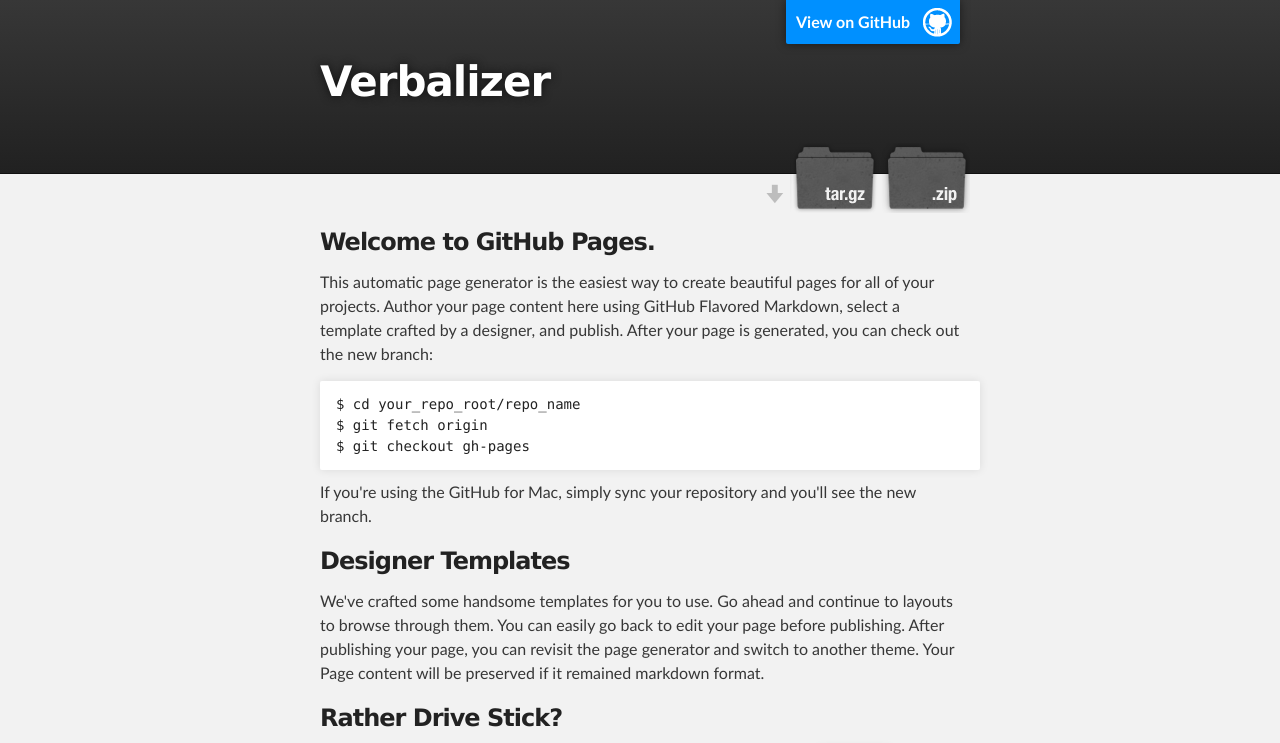
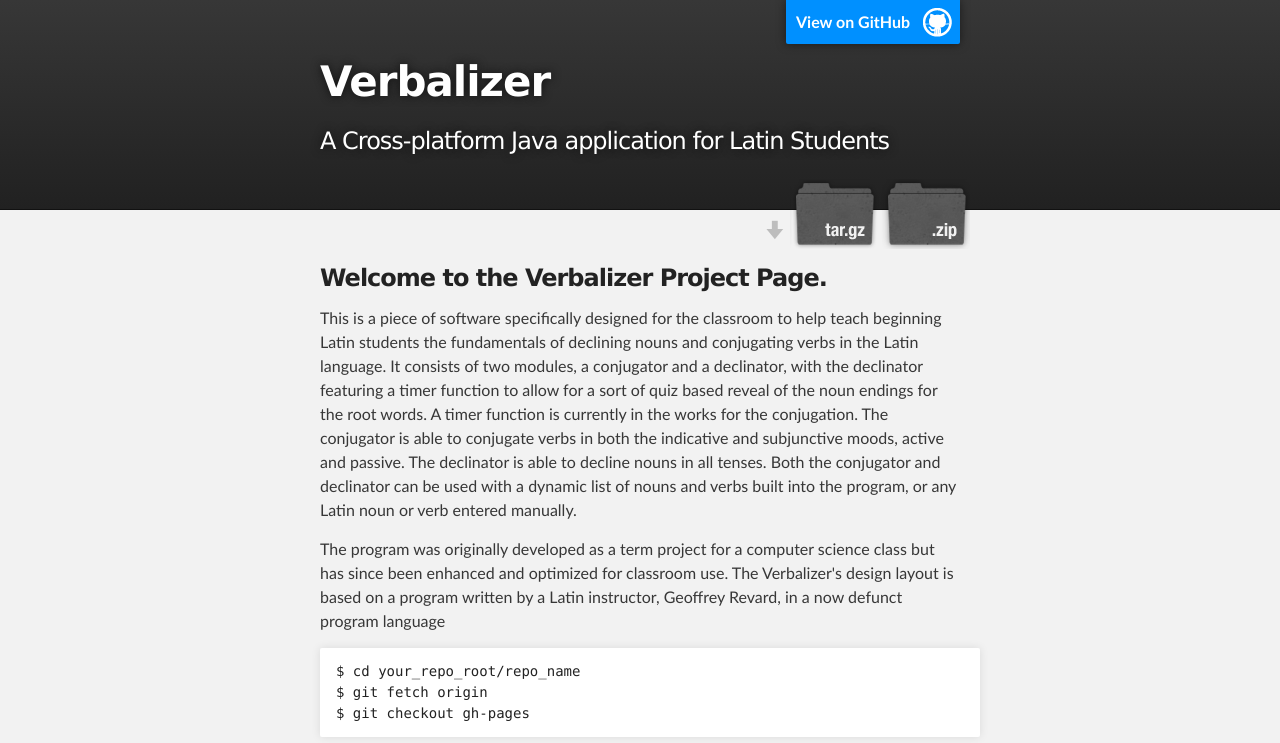
Before and after one commit to TheRandomPC/verbalizer, a plain HTML site: page index.html in a window 1280 px wide. Shown: the top 743 px of the page. Drawn offline with Linux system fonts and the light colour scheme.

```diff
--- a/index.html
+++ b/index.html
@@ -4,7 +4,7 @@
   <head>
     <meta charset='utf-8'>
     <meta http-equiv="X-UA-Compatible" content="chrome=1">
-    <meta name="description" content="Verbalizer : ">
+    <meta name="description" content="Verbalizer : A Cross-platform Java application for Latin Students">
 
     <link rel="stylesheet" type="text/css" media="screen" href="stylesheets/stylesheet.css">
 
@@ -19,7 +19,7 @@
           <a id="forkme_banner" href="https://github.com/TheRandomPC/verbalizer">View on GitHub</a>
 
           <h1 id="project_title">Verbalizer</h1>
-          <h2 id="project_tagline"></h2>
+          <h2 id="project_tagline">A Cross-platform Java application for Latin Students</h2>
 
             <section id="downloads">
               <a class="zip_download_link" href="https://github.com/TheRandomPC/verbalizer/zipball/master">Download this project as a .zip file</a>
@@ -32,9 +32,12 @@
     <div id="main_content_wrap" class="outer">
       <section id="main_content" class="inner">
         <h3>
-<a id="welcome-to-github-pages" class="anchor" href="#welcome-to-github-pages" aria-hidden="true"><span class="octicon octicon-link"></span></a>Welcome to GitHub Pages.</h3>
+<a id="welcome-to-the-verbalizer-project-page" class="anchor" href="#welcome-to-the-verbalizer-project-page" aria-hidden="true"><span class="octicon octicon-link"></span></a>Welcome to the Verbalizer Project Page.</h3>
 
-<p>This automatic page generator is the easiest way to create beautiful pages for all of your projects. Author your page content here using GitHub Flavored Markdown, select a template crafted by a designer, and publish. After your page is generated, you can check out the new branch:</p>
+<p>This is a piece of software specifically designed for the classroom to help teach beginning Latin students the fundamentals
+of declining nouns and conjugating verbs in the Latin language. It consists of two modules, a conjugator and a declinator, with the declinator featuring a timer function to allow for a sort of quiz based reveal of the noun endings for the root words. A timer function is currently in the works for the conjugation. The conjugator is able to conjugate verbs in both the indicative and subjunctive moods, active and passive. The declinator is able to decline nouns in all tenses. Both the conjugator and declinator can be used with a dynamic list of nouns and verbs built into the program, or any Latin noun or verb entered manually.</p>
+
+<p>The program was originally developed as a term project for a computer science class but has since been enhanced and optimized for classroom use. The Verbalizer's design layout is based on a program written by a Latin instructor, Geoffrey Revard, in a now defunct program language  </p>
 
 <pre><code>$ cd your_repo_root/repo_name
 $ git fetch origin
```
Also changed, not shown: params.json (+1 -1 lines).
